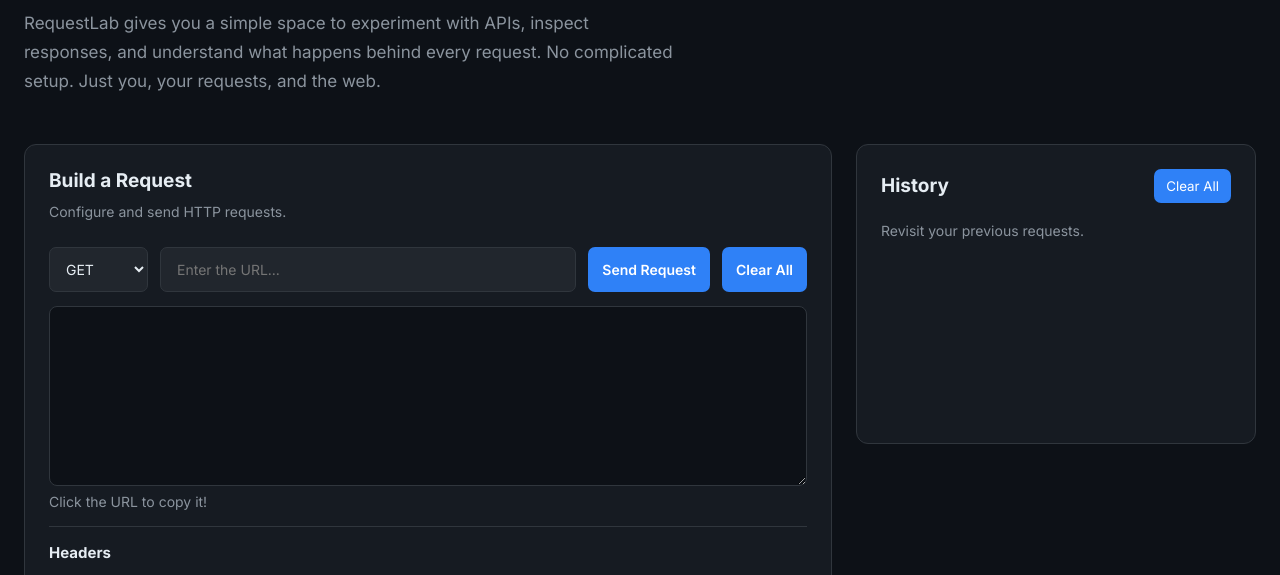
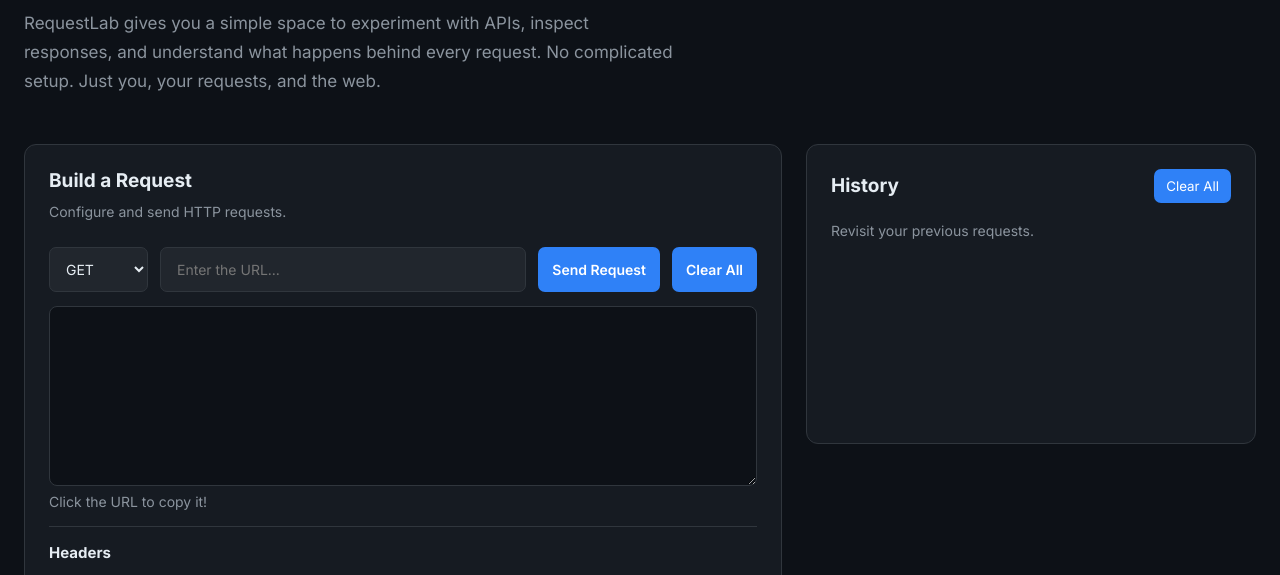
Before and after one commit to saadvikbutti/RequestLab, a plain HTML site: page index.html in a window 1280 px wide. Shown: the part 186-761 px from the top of the page. Drawn offline with Linux system fonts and the light colour scheme.

Commit message:
small ui fix

```diff
--- a/style.css
+++ b/style.css
@@ -47,7 +47,7 @@ p {
 
 .workspace {
     display: grid;
-    grid-template-columns: 1fr 400px;
+    grid-template-columns: 1fr 450px;
     gap: 24px;
     align-items: start;
 }
```
